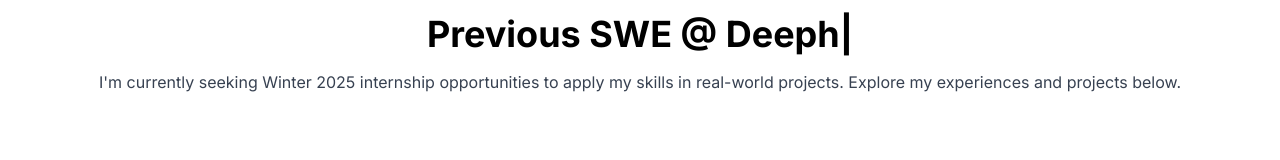
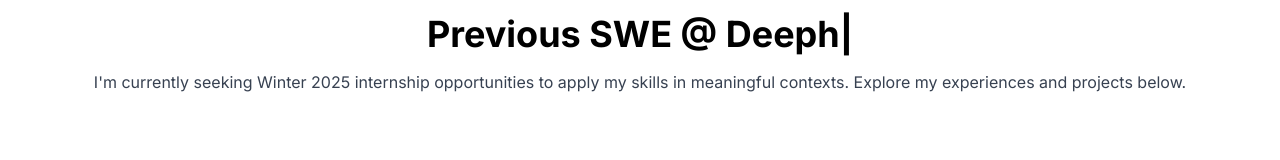
Before and after one commit to AkshatJawne/Akshat-Jawne-Portfolio-Website, a React (Create React App) app: page / in a window 1280 px wide. Shown: the part 214-374 px from the top of the page. Built offline with nearby package versions, Linux system fonts and the light colour scheme.

Commit message:
update heading

```diff
--- a/src/pages/Home.jsx
+++ b/src/pages/Home.jsx
@@ -15,7 +15,7 @@
 			/>
 		</h1>
 		<p className='text-gray-700 mt-4'>
-			I'm currently seeking Winter 2025 internship opportunities to apply my skills in real-world projects.
+			I'm currently seeking Winter 2025 internship opportunities to apply my skills in meaningful contexts.
 			Explore my experiences and projects below.
 		</p>
 	</div>
```
